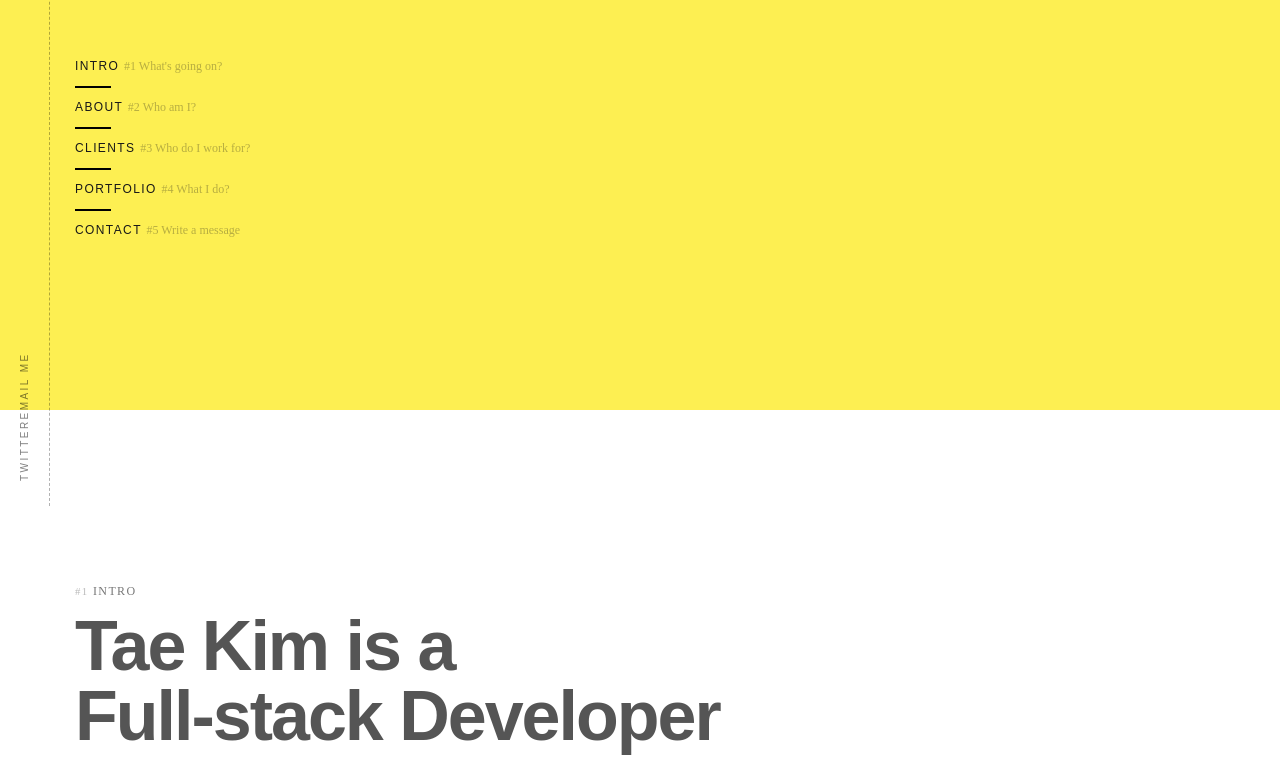
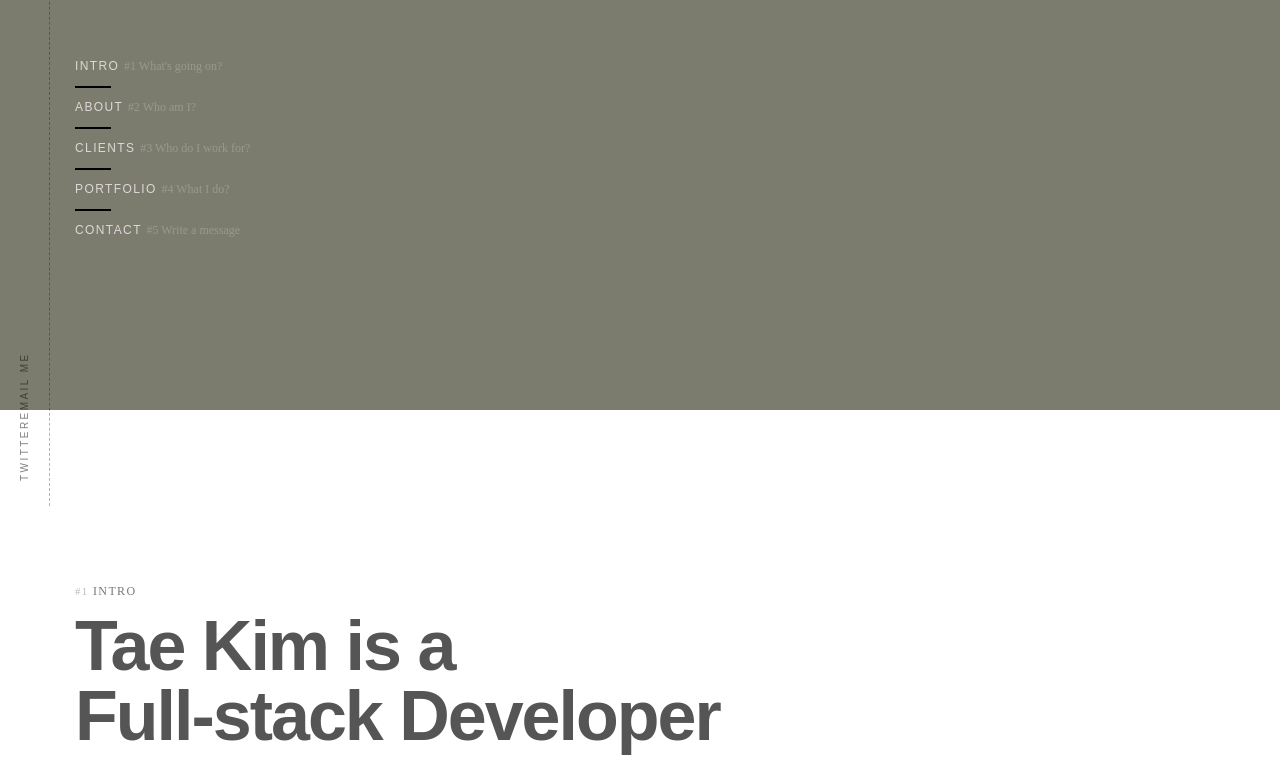
Before and after one commit to Taek713/Portfolio, a Gatsby site: page / in a window 1280 px wide. Shown: the part 294-1052 px from the top of the page. Built offline with nearby package versions, Linux system fonts and the light colour scheme; Gatsby itself is replaced by a stand-in of ours.

Commit message:
Fixing wording

```diff
--- a/src/components/layout.css
+++ b/src/components/layout.css
@@ -252,8 +252,8 @@ a {
   margin: auto auto auto 0;
 }
 .section.section--hello {
-  background-color: #FDEF52;
-  color: #181818;
+  background-color: #7c7c6e;
+  color: #ddd7d7;
 }
 .section.section--intro {
   background-color: white;
--- a/src/pages/index.js
+++ b/src/pages/index.js
@@ -68,7 +68,7 @@ const IndexPage = () => (
       <div className="block">
         <a className="pre" href="#clients"><span>#3</span>Clients</a>
         <h2>I also work with corporations, institutions and startups in a wide range of industries.</h2>
-        <p className="lead">Here are some of my clients, he has had the pleasure working with:</p>
+        <p className="lead">Here are some of my clients, I've had the pleasure working with:</p>
       </div>
     </div>
   </section>
```
